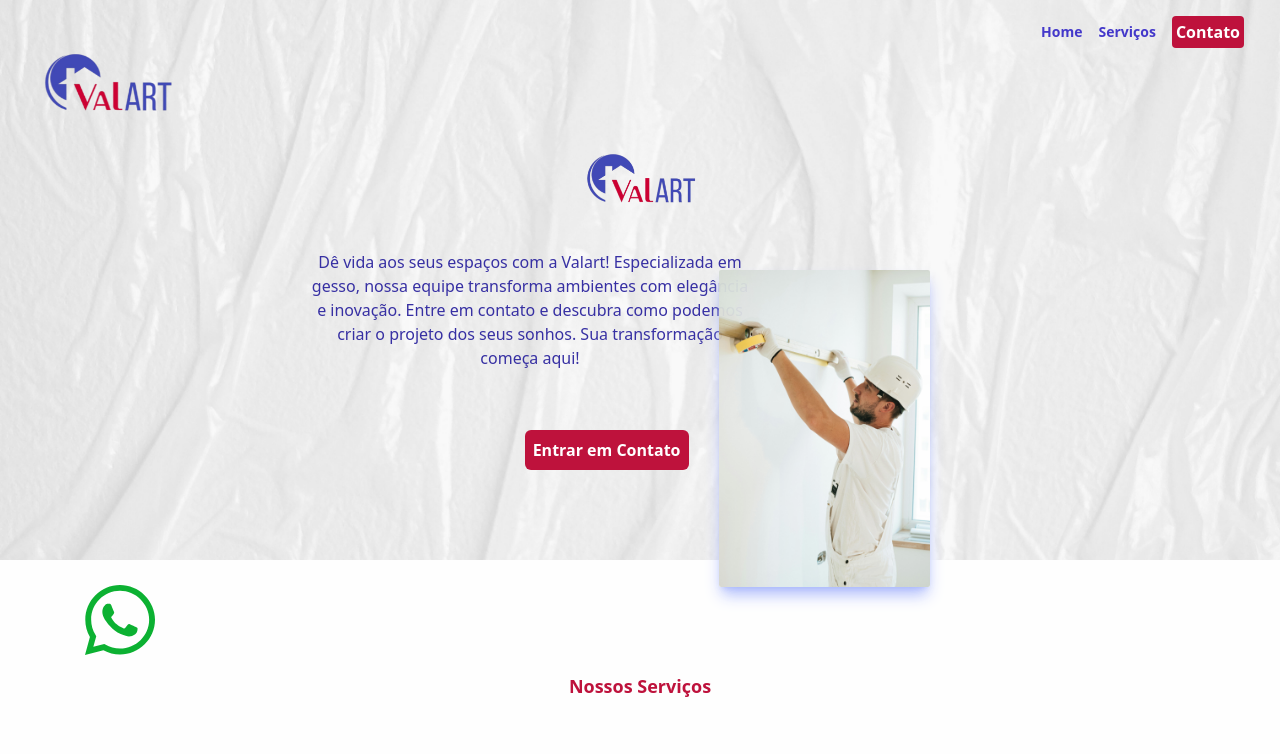
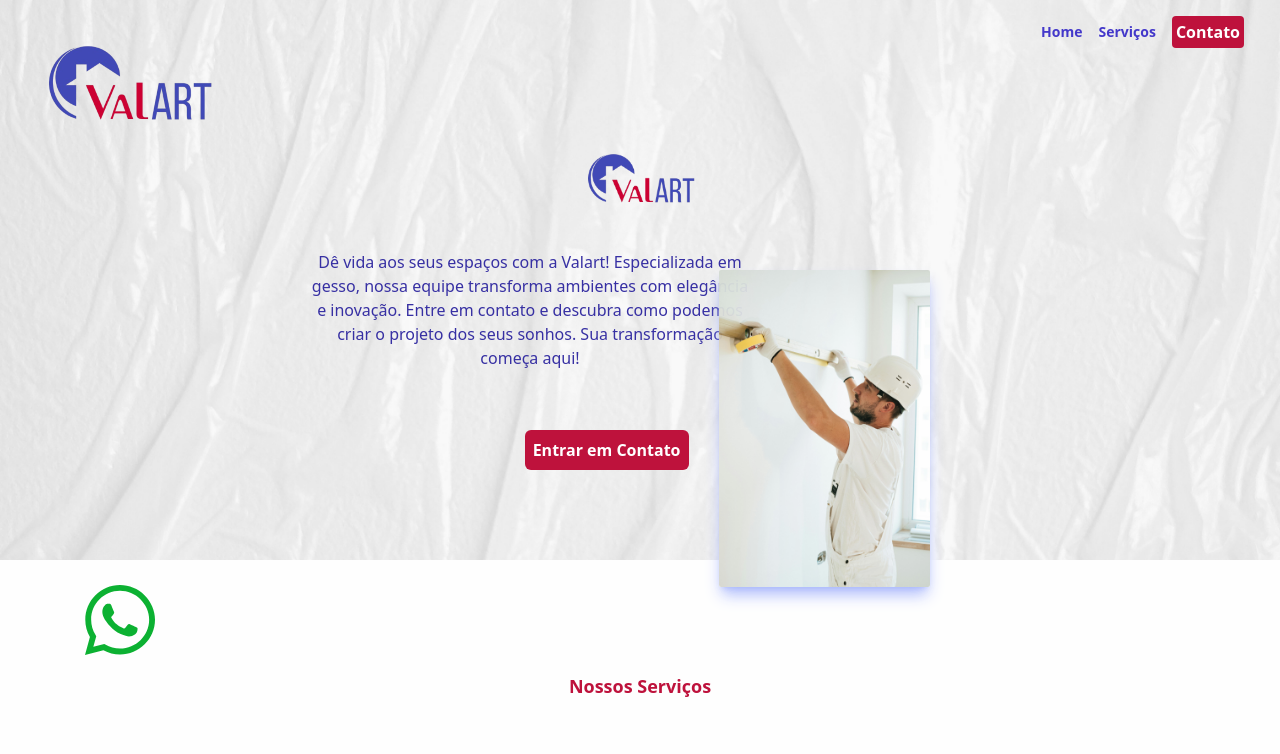
Before and after one commit to Rafael-84/valart, a React (Vite) app: page / in a window 1280 px wide. Shown: the top 754 px of the page. Built offline with nearby package versions, Linux system fonts and the light colour scheme.

Commit message:
ajustando

```diff
--- a/src/pages/home/index.jsx
+++ b/src/pages/home/index.jsx
@@ -17,10 +17,10 @@ export function Home() {
 
     return (
         <main>
-            <section className="bg-bgMain bg-cover bg-no-repeat bg-opacity-75"  rel="preload">
+            <section className="bg-bgMain bg-cover bg-no-repeat bg-opacity-75">
                 <header>
                     <nav className="h-16 w-full p-8 flex justify-between items-center ">
-                        <div> <img src={logo} width={250} height={253} alt="Logo da empresa valART" className=" w-[100px] h-auto md:w-[150px] md:h-[150px] md:relative md:top-[50px] z-50 " /></div>
+                        <div> <img src={logo} width={193} height={195} alt="Logo da empresa valART" className=" max-w-[100px] h-auto md:max-w-[193px] md:max-h-[195px] md:relative md:top-[50px] z-50 " /></div>
                         <div className="flex items-center justify-center gap-4 p-1">
                             <Link to="/" className="text-sm text-indigo-700 font-bold hover:text-rose-600 transition-colors ">Home</Link>
                             <Link to="/servicos" className="text-sm text-indigo-700 font-bold hover:text-rose-600 transition-colors  ">Serviços</Link>
@@ -31,7 +31,7 @@ export function Home() {
                 <section className="w-full flex items-center justify-center flex-col     md:h-[calc(560px-64px)]  ">
                     <div className="flex flex-col items-center justify-center h-full md:w-full xl:w-11/12">
                         <div className="flex relative  justify-center items-center ">
-                            <img src={logo} alt="Logo da empresa valART" className=" w-32 h-32  md:mb-2 " />
+                            <img src={logo} alt="Logo da empresa valART" className=" max-w-32 max-h-32  md:mb-2 " />
                         </div>
                         <div className="flex flex-col justify-center items-center 4k:w-7/12 text-start md:w-3/4  md:ml-[-220px] lg:w-1/2 xl:w-1/2  4k:ml-0">
                             <p className="text-indigo-800 w-11/12  mx-auto text-center  font-medium md:w-3/4 md:ml-auto md:text-center 4k:w-2/6">
--- a/src/pages/servicos/index.jsx
+++ b/src/pages/servicos/index.jsx
@@ -88,7 +88,7 @@ export function Servicos() {
       <section className="bg-bgMain bg-cover bg-no-repeat ">
         <header>
           <nav className="h-16 w-full p-8 flex justify-between items-center ">
-            <div> <img src={logo} width={250} height={250} alt="Logo da empresa valART" className=" w-[100px] h-auto md:w-[150px] md:h-[150px] md:relative md:top-[50px] z-50 " /></div>
+            <div> <img src={logo} width={193} height={195} alt="Logo da empresa valART" className=" max-w-[100px] h-auto md:max-w-[193px] md:max-h-[195px] md:relative md:top-[50px] z-50 " /></div>
             <div className="flex items-center justify-center gap-4 p-1">
               <Link to="/" className="text-sm text-indigo-700 font-bold hover:text-rose-600 transition-colors ">Home</Link>
               <Link to="/servicos" className="text-sm text-indigo-700 font-bold hover:text-rose-600 transition-colors  ">Serviços</Link>
```
Also changed, not shown: src/assets/header/logo-valart.png.
